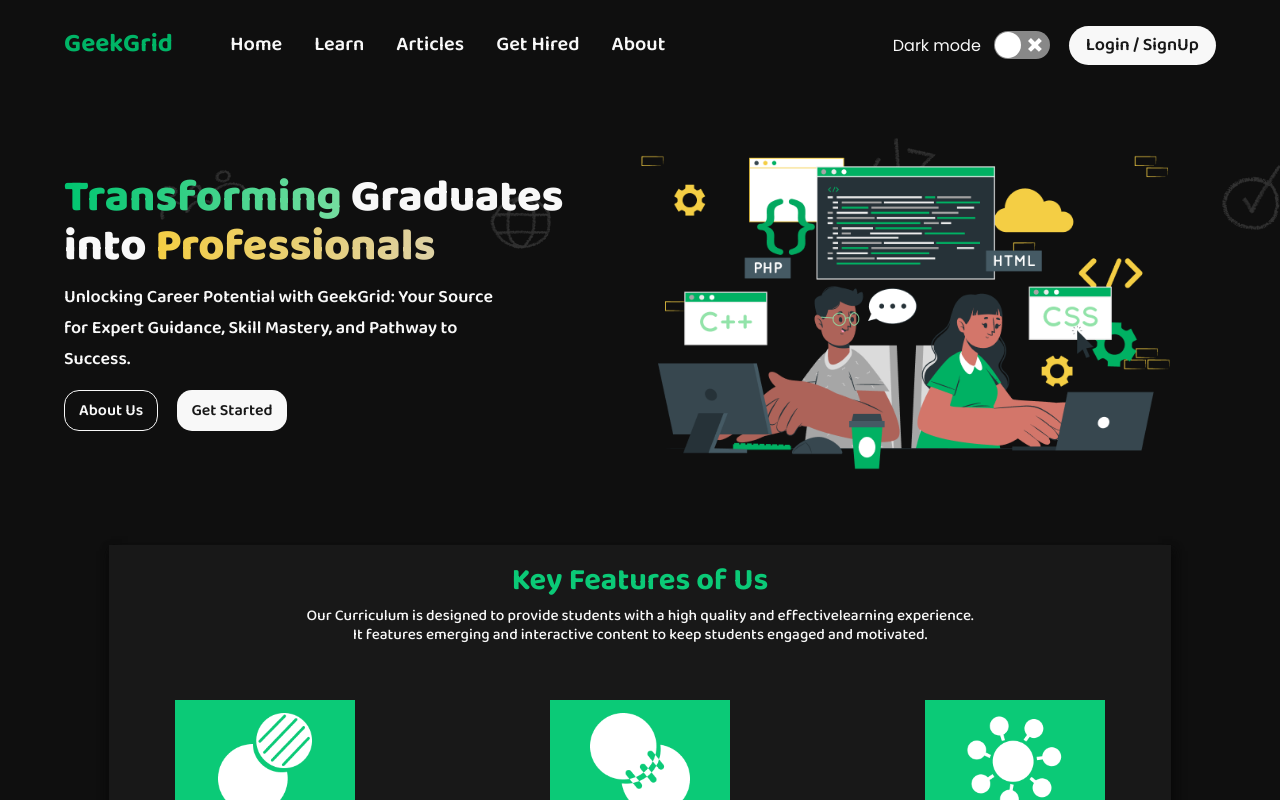
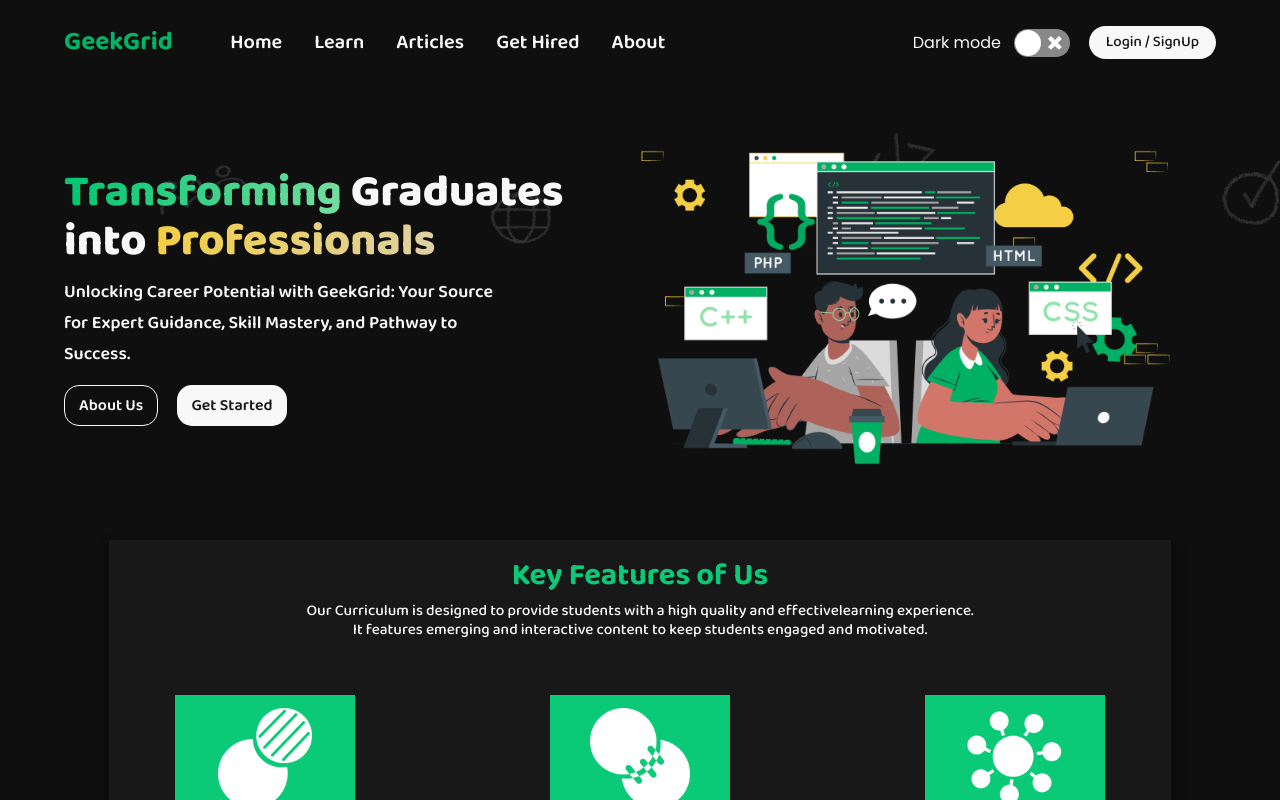
Before and after one commit to ashish12501/GeekGrid, a React (Create React App) app: page / in a window 1280 px wide. Shown: the top 800 px of the page. Built offline with nearby package versions, Linux system fonts and the light colour scheme; a web font is replaced by a local one.

Commit message:
customised toggle

```diff
--- a/src/components/navbar.css
+++ b/src/components/navbar.css
@@ -81,8 +81,8 @@
     border: none;
     background-color: var(--secondary-bg);
     font-family: sans-serif;
-    font-weight: 600;
-    font-size: 18px;
+    font-weight: 500;
+    font-size: 15px;
     color: var(--secondary-text);
     font-family: 'Baloo Da 2', sans-serif;
 }
--- a/src/components/navbar.js
+++ b/src/components/navbar.js
@@ -23,7 +23,7 @@ export function Navbar() {
             </div>
             <div className='navbar-right'>
                 {theme === "light" ? <p className='mode-name'>Light mode</p> : <p className='mode-name'>Dark mode</p>}
-                <ReactSwitch className='toggle-button' onChange={toggleTheme} checked={theme === "light"} />
+                <ReactSwitch className='toggle-button' onChange={toggleTheme} checked={theme === "light"} onColor="#02A960" />
                 <button>Login / SignUp</button>
             </div>
         </div>
```
